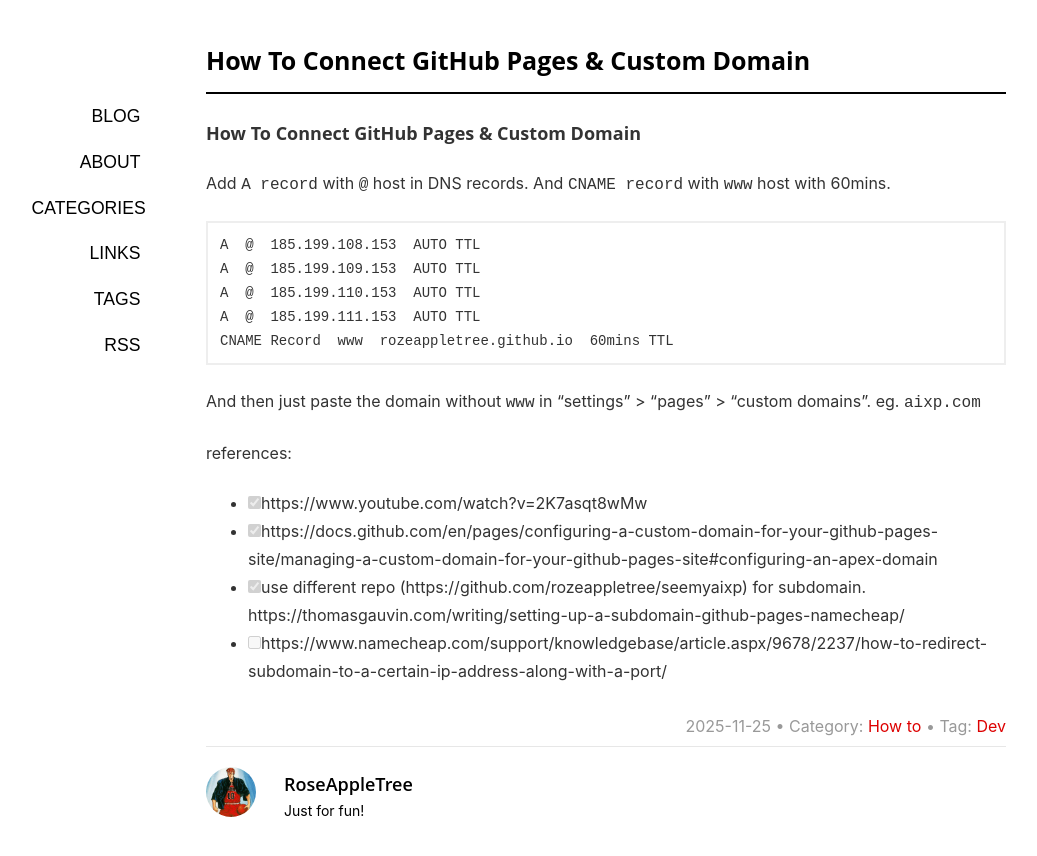
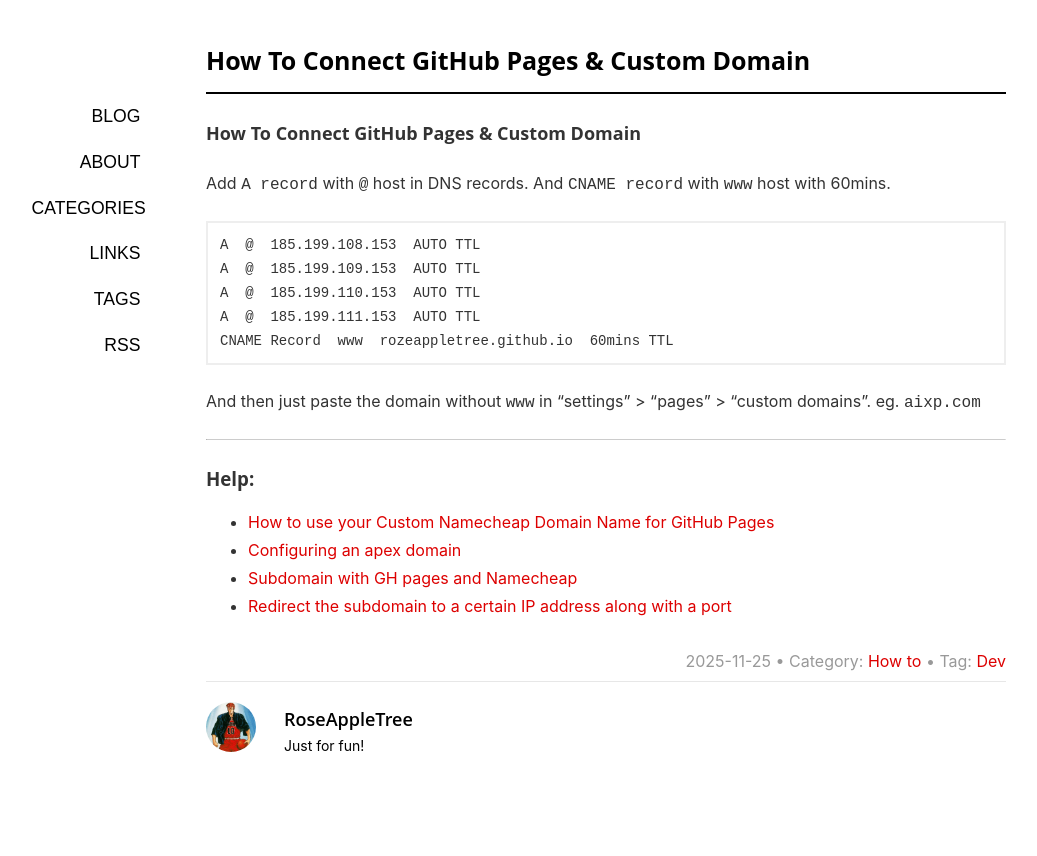
Before and after one commit to rozeappletree/rozeappletree.github.io, a Jekyll site: the page built from _posts/2025-11-25-how-to-connect-github-pages-and-custom-domain.md, in a window 1280 px wide. Shown: the top 856 px of the page, without its empty margins (34-1071 px from the left). Built offline with Jekyll 4.4.1, drawn with Linux system fonts in a browser that asks for light colours; comment, search, counter and statistics services are not loaded.

Commit message:
Update 2025-11-25-how-to-connect-github-pages-and-custom-domain.md

```diff
--- a/_posts/2025-11-25-how-to-connect-github-pages-and-custom-domain.md
+++ b/_posts/2025-11-25-how-to-connect-github-pages-and-custom-domain.md
@@ -21,9 +21,13 @@ CNAME Record  www  rozeappletree.github.io  60mins TTL
 
 And then just paste the domain without `www` in "settings" > "pages" > "custom domains". eg. `aixp.com`
 
-references:
 
-- [x] https://www.youtube.com/watch?v=2K7asqt8wMw
-- [x] https://docs.github.com/en/pages/configuring-a-custom-domain-for-your-github-pages-site/managing-a-custom-domain-for-your-github-pages-site#configuring-an-apex-domain
-- [x] use different repo (https://github.com/rozeappletree/seemyaixp) for subdomain. https://thomasgauvin.com/writing/setting-up-a-subdomain-github-pages-namecheap/
-- [ ] https://www.namecheap.com/support/knowledgebase/article.aspx/9678/2237/how-to-redirect-subdomain-to-a-certain-ip-address-along-with-a-port/
+---
+
+### Help:
+
+* [How to use your Custom Namecheap Domain Name for GitHub Pages](https://www.youtube.com/watch?v=2K7asqt8wMw)
+* [Configuring an apex domain](https://docs.github.com/en/pages/configuring-a-custom-domain-for-your-github-pages-site/managing-a-custom-domain-for-your-github-pages-site#configuring-an-apex-domain)
+* [Subdomain with GH pages and Namecheap](https://thomasgauvin.com/writing/setting-up-a-subdomain-github-pages-namecheap)
+* [Redirect the subdomain to a certain IP address along with a port](https://www.namecheap.com/support/knowledgebase/article.aspx/9678/2237/how-to-redirect-subdomain-to-a-certain-ip-address-along-with-a-port/
+)
```
